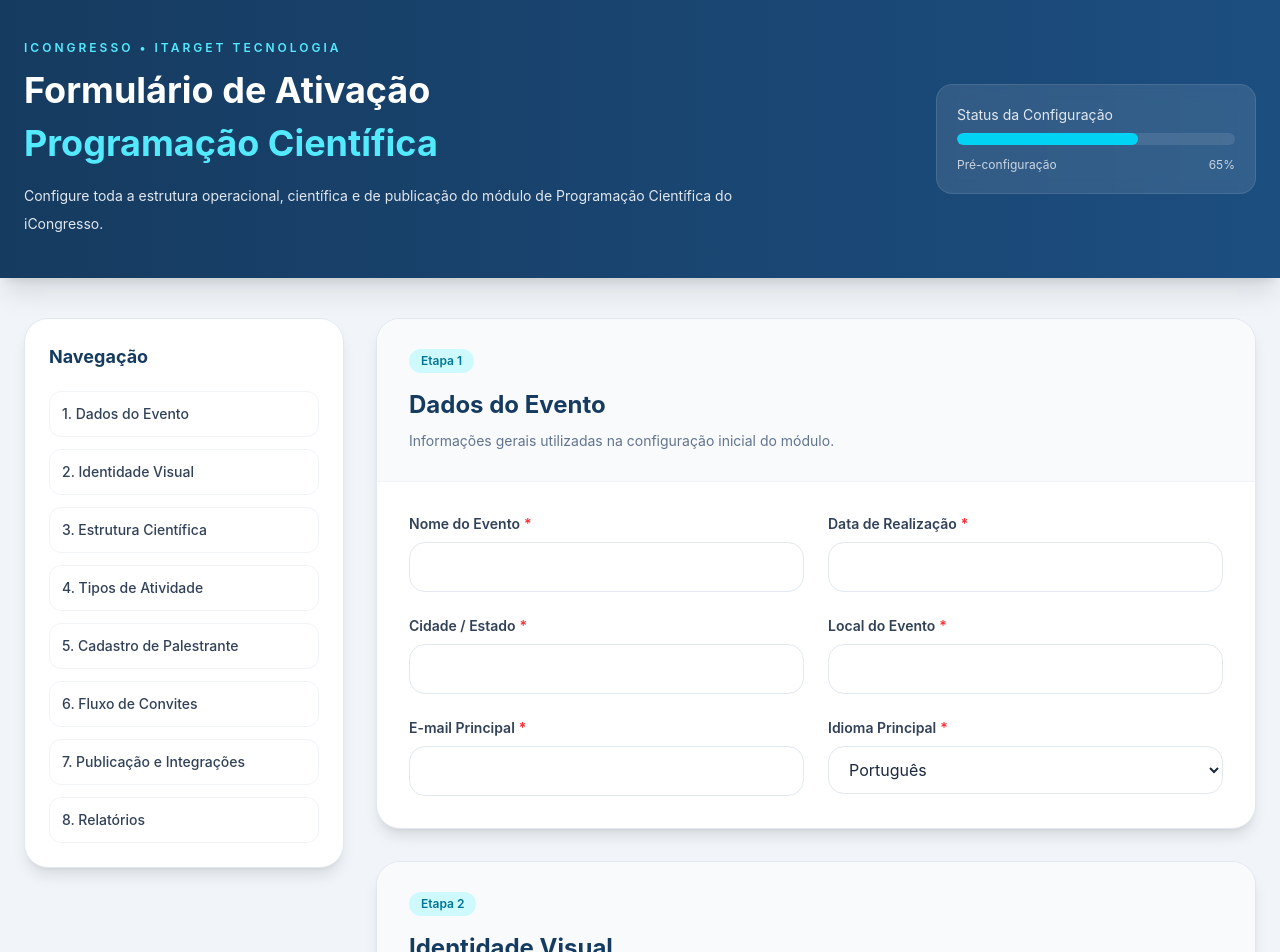
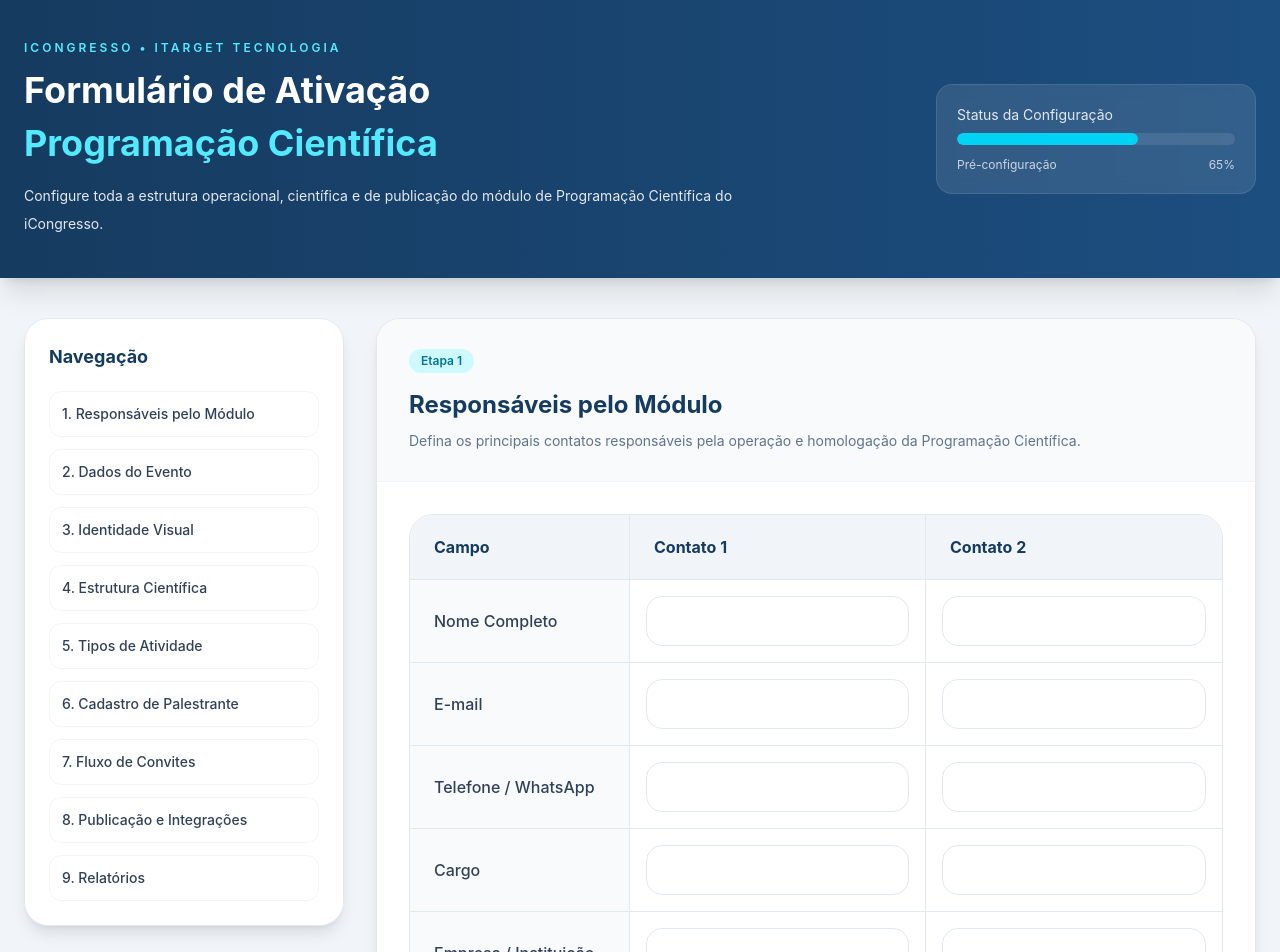
Before and after one commit to jmtannus/formulario-programacao-cientifica, a React (Vite) app: page / in a window 1280 px wide. Shown: the top 952 px of the page. Built offline with nearby package versions, Linux system fonts and the light colour scheme.

Commit message:
Adicionei a seção profissional “Responsáveis pelo Módulo”

```diff
--- a/src/App.jsx
+++ b/src/App.jsx
@@ -1,5 +1,10 @@
 export default function FormularioProgramacaoCientifica() {
   const sections = [
+    {
+      title: 'Responsáveis pelo Módulo',
+      description: 'Defina os principais contatos responsáveis pela operação e homologação da Programação Científica.',
+      contactsTable: true,
+    },
     {
       title: 'Dados do Evento',
       description: 'Informações gerais utilizadas na configuração inicial do módulo.',
@@ -226,6 +231,57 @@ export default function FormularioProgramacaoCientifica() {
                   </div>
                 )}
 
+                {section.contactsTable && (
+                  <div className="overflow-x-auto">
+                    <div className="min-w-[760px] border border-slate-200 rounded-3xl overflow-hidden">
+                      <div className="grid grid-cols-[220px_1fr_1fr] bg-slate-100 border-b border-slate-200">
+                        <div className="px-6 py-5 font-bold text-[#163b60] border-r border-slate-200">
+                          Campo
+                        </div>
+
+                        <div className="px-6 py-5 font-bold text-[#163b60] border-r border-slate-200">
+                          Contato 1
+                        </div>
+
+                        <div className="px-6 py-5 font-bold text-[#163b60]">
+                          Contato 2
+                        </div>
+                      </div>
+
+                      {[
+                        'Nome Completo',
+                        'E-mail',
+                        'Telefone / WhatsApp',
+                        'Cargo',
+                        'Empresa / Instituição',
+                      ].map((field, rowIndex) => (
+                        <div
+                          key={rowIndex}
+                          className="grid grid-cols-[220px_1fr_1fr] border-b border-slate-200 last:border-b-0"
+                        >
+                          <div className="px-6 py-6 bg-slate-50 border-r border-slate-200 font-medium text-slate-700 flex items-center">
+                            {field}
+                          </div>
+
+                          <div className="p-4 border-r border-slate-200 bg-white">
+                            <input
+                              type="text"
+                              className="w-full rounded-2xl border border-slate-200 px-4 py-3 focus:outline-none focus:ring-4 focus:ring-cyan-100 focus:border-cyan-400 transition-all"
+                            />
+                          </div>
+
+                          <div className="p-4 bg-white">
+                            <input
+                              type="text"
+                              className="w-full rounded-2xl border border-slate-200 px-4 py-3 focus:outline-none focus:ring-4 focus:ring-cyan-100 focus:border-cyan-400 transition-all"
+                            />
+                          </div>
+                        </div>
+                      ))}
+                    </div>
+                  </div>
+                )}
+
                 {section.checkboxes && (
                   <div className="grid md:grid-cols-2 xl:grid-cols-3 gap-4">
                     {section.checkboxes.map((item, itemIndex) => (
```
